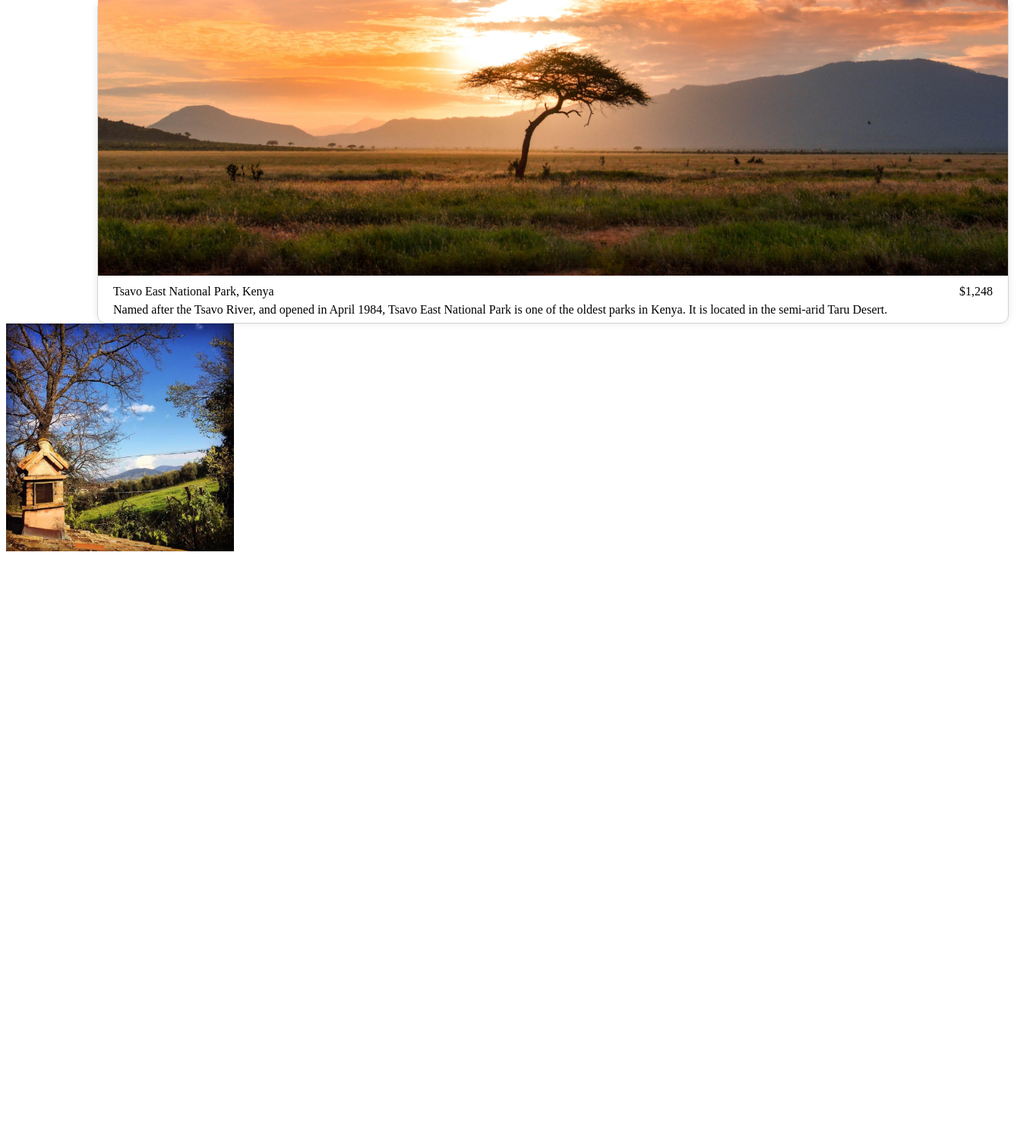
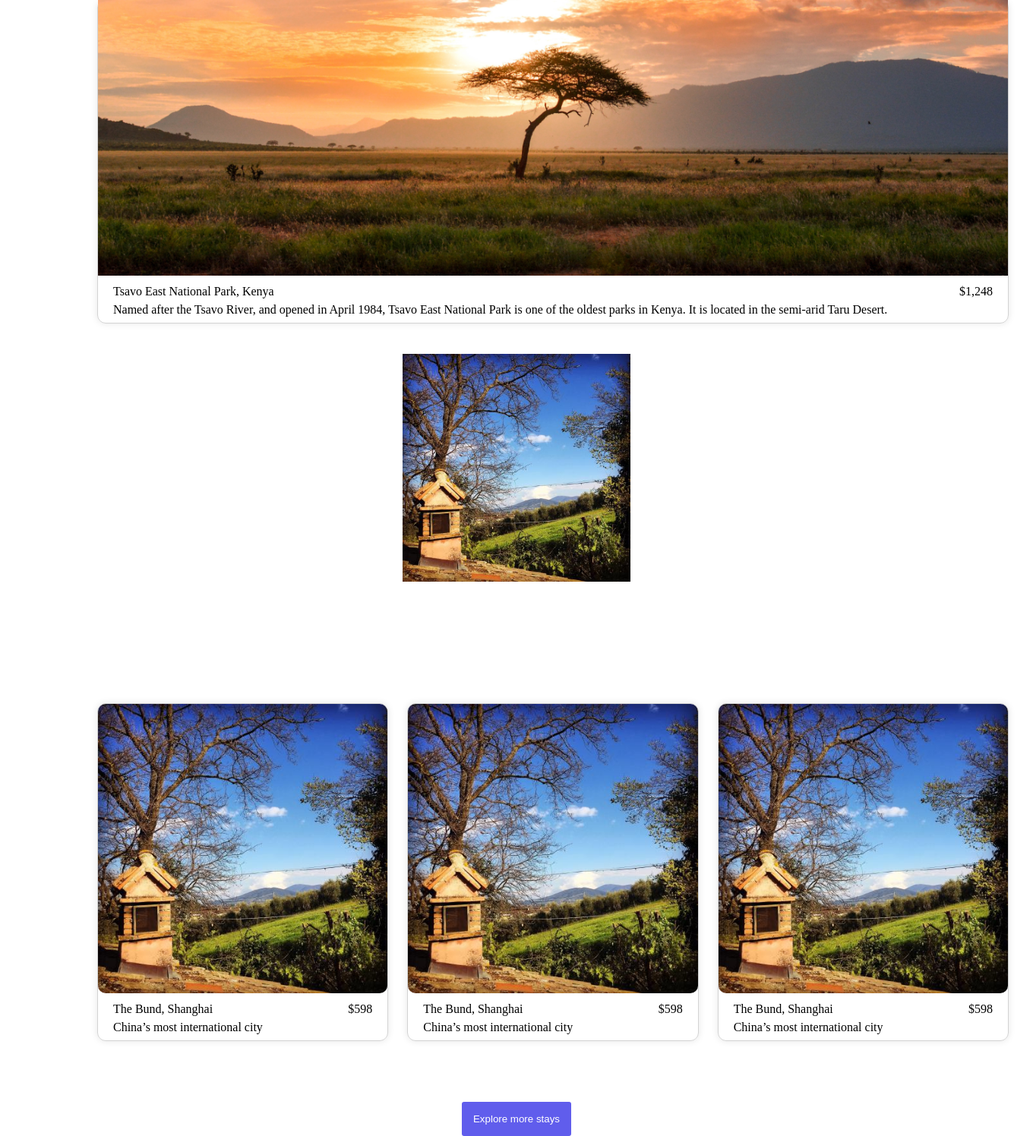
Before and after one commit to DhruvShah0612/Dhruv6612, a PHP site: page /Flight-Book/index.html in a window 1360 px wide. Shown: the part 1030-2526 px from the top of the page at 76% size. Before the commit the page ends 1756 px from the top, so only its background shows below. Run offline with PHP 8.4, Linux system fonts and the light colour scheme.

Commit message:
Refactor Flight-Book landing page HTML and CSS

```diff
--- a/Flight-Book/index.html
+++ b/Flight-Book/index.html
@@ -114,9 +114,54 @@
                     </section>
                 </section>
 
-                <section>
+                <section class="image-section">
                     <img class="image" src="Assets/photo6jpg.jpg" alt="">
                 </section>
+
+                <section class="image-container">
+                    <article class="image-border">
+                        <div>
+                            <img class="section-img" src="Assets/photo6jpg.jpg" alt="">
+                        </div>
+                        <div class="main-paragraph">
+                            <div class="sec-para">
+                                <p>The Bund, Shanghai</p>
+                                <p>$598</p>
+                            </div>
+                            <p class="sec-txt">China’s most international city</p>
+                        </div>
+                    </article>
+
+                    <article class="image-border">
+                        <div>
+                            <img class="section-img" src="Assets/photo6jpg.jpg" alt="">
+                        </div>
+                        <div class="main-paragraph">
+                            <div class="sec-para">
+                                <p>The Bund, Shanghai</p>
+                                <p>$598</p>
+                            </div>
+                            <p class="sec-txt">China’s most international city</p>
+                        </div>
+                    </article>
+
+                    <article class="image-border">
+                        <div>
+                            <img class="section-img" src="Assets/photo6jpg.jpg" alt="">
+                        </div>
+                        <div class="main-paragraph">
+                            <div class="sec-para">
+                                <p>The Bund, Shanghai</p>
+                                <p>$598</p>
+                            </div>
+                            <p class="sec-txt">China’s most international city</p>
+                        </div>
+                    </article>
+                </section>
+
+                <button class="btn button">
+                    Explore more stays
+                </button>
             </main>
         </section>
         <script src="script.js"></script>
--- a/Flight-Book/style.css
+++ b/Flight-Book/style.css
@@ -125,3 +125,15 @@ ul {
 .image{
   width: 300px;
 }
+
+.image-section{
+  display: flex;
+  justify-content: center;
+  padding: 40px;
+}
+
+.btn.button {
+  display: block;
+  margin: 80px auto;
+  padding: 15px;
+}
```
